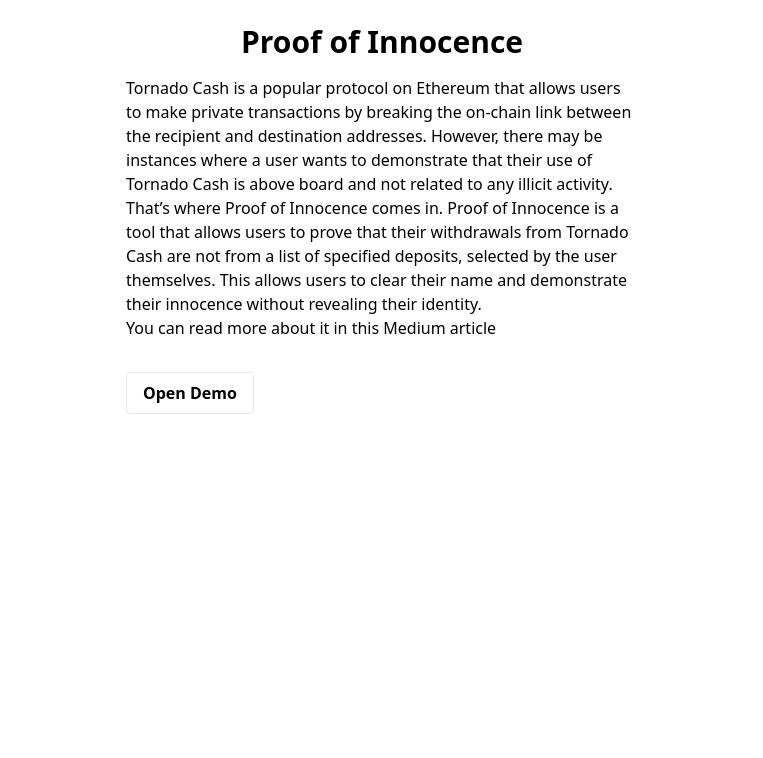
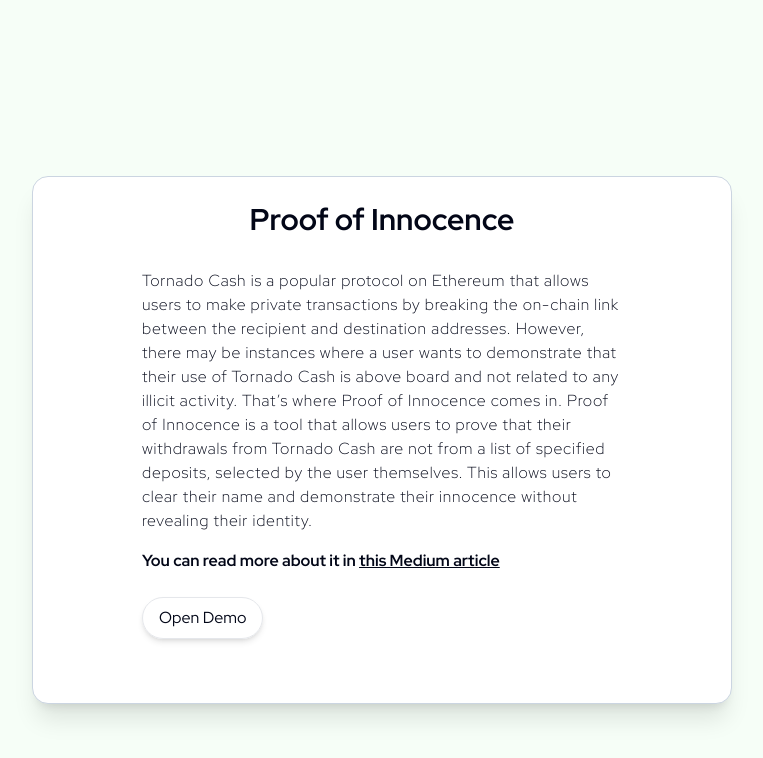
Before and after one commit to chainwayxyz/proof-of-innocence, a React (Create React App) app in the folder app/: page / in a window 1280 px wide. Shown: the top 758 px of the page, without its empty margins (258-1021 px from the left). Built offline with nearby package versions, Linux system fonts and the light colour scheme.

Commit message:
feature: demo page styling

```diff
--- a/app/src/components/Header.tsx
+++ b/app/src/components/Header.tsx
@@ -1,7 +1,9 @@
 const Header = () => {
   return (
     <header>
-      <h1 className="text-3xl font-bold mb-4 mt-6">Proof of Innocence</h1>
+      <h1 className="text-3xl font-bold mb-8 text-slate-950">
+        Proof of Innocence
+      </h1>
     </header>
   );
 };
--- a/app/src/components/Layout.tsx
+++ b/app/src/components/Layout.tsx
@@ -1,13 +1,15 @@
-import Header from './Header';
-import Footer from './Footer';
+import Header from "./Header";
+import Footer from "./Footer";
 
-const Layout = ({ children }: {children:any}) => {
+const Layout = ({ children }: { children: any }) => {
   return (
     // Make classname such that content is centered and not full width
     // Also make sure that the footer is always at the bottom of the page
-    <div className='text-center'>
-      <Header />
-      <main className='max-w-lg center mx-auto'>{children}</main>
+    <div className="text-center p-4">
+      <div className="flex flex-col justify-self align-items rounded-2xl px-4 pb-8 pt-6 mt-[40px] md:mt-[160px] bg-white shadow-xl border border-slate-300 max-w-[700px] mx-auto">
+        <Header />
+        <main className="max-w-lg center mx-auto">{children}</main>
+      </div>
       <Footer />
     </div>
   );
--- a/app/src/components/Loading.tsx
+++ b/app/src/components/Loading.tsx
@@ -1,9 +1,24 @@
-export default function Loading({progress, loadingMsg}: {progress:any, loadingMsg:string}) {
+export default function Loading({
+  progress,
+  loadingMsg,
+}: {
+  progress: any;
+  loadingMsg: string;
+}) {
   return (
     <div className="fixed top-0 left-0 right-0 bottom-0 w-full h-screen z-50 overflow-hidden bg-gray-700 opacity-75 flex flex-col items-center justify-center m-0">
-      <div className="loader ease-linear rounded-full border-4 border-t-4 border-gray-200 h-12 w-12 mb-4" style={{borderTopColor: "#3498db",WebkitAnimation:"spinner 1.5s linear infinite", animation: "spinner 1.5s linear infinite"}}></div>
-      <h2 className="text-center text-white text-xl font-semibold">Loading... {progress != 0 && Math.floor(progress) + "%"}</h2>
+      <div
+        className="loader ease-linear rounded-full border-4 border-t-4 border-gray-200 h-12 w-12 mb-4"
+        style={{
+          borderTopColor: "#3498db",
+          WebkitAnimation: "spinner 1.5s linear infinite",
+          animation: "spinner 1.5s linear infinite",
+        }}
+      ></div>
+      <h2 className="text-center text-white text-xl font-semibold">
+        Loading... {progress != 0 && Math.floor(progress) + "%"}
+      </h2>
       <p className="w-1/3 text-center text-white">{loadingMsg}</p>
     </div>
   );
-};
+}
--- a/app/src/index.css
+++ b/app/src/index.css
@@ -1,7 +1,18 @@
+@import url("https://fonts.googleapis.com/css2?family=Raleway:ital,wght@0,100;0,200;0,300;0,400;0,500;0,700;0,800;0,900;1,100;1,200;1,300;1,400;1,500;1,600;1,700;1,800;1,900&family=Red+Hat+Display:wght@300;400;500;600;700&display=swap");
+
 .loader {
   border-top-color: #3498db;
   -webkit-animation: spinner 1.5s linear infinite;
   animation: spinner 1.5s linear infinite;
+}
+
+body,
+html {
+  font-family: "Red Hat Display", sans-serif;
+}
+
+body {
+  background: #f6fef7;
 }
 
 @-webkit-keyframes spinner {
--- a/app/src/pages/Home.tsx
+++ b/app/src/pages/Home.tsx
@@ -1,9 +1,34 @@
 const Home = () => {
   return (
-    <div className="text-left ">
-    <p>Tornado Cash is a popular protocol on Ethereum that allows users to make private transactions by breaking the on-chain link between the recipient and destination addresses. However, there may be instances where a user wants to demonstrate that their use of Tornado Cash is above board and not related to any illicit activity. That’s where Proof of Innocence comes in. Proof of Innocence is a tool that allows users to prove that their withdrawals from Tornado Cash are not from a list of specified deposits, selected by the user themselves. This allows users to clear their name and demonstrate their innocence without revealing their identity.</p>
-    <p>You can read more about it in <a href="https://medium.com/@chainway_xyz/introducing-proof-of-innocence-built-on-tornado-cash-7336d185cda6" target="_blank">this Medium article</a></p>
-    <a className="inline-block font-bold px-4 py-2 border rounded my-8" href="/prove">Open Demo</a>
+    <div className="container px-4 text-slate-950 text-center md:text-left">
+      <p className="tracking-wider font-light">
+        Tornado Cash is a popular protocol on Ethereum that allows users to make
+        private transactions by breaking the on-chain link between the recipient
+        and destination addresses. However, there may be instances where a user
+        wants to demonstrate that their use of Tornado Cash is above board and
+        not related to any illicit activity. That’s where Proof of Innocence
+        comes in. Proof of Innocence is a tool that allows users to prove that
+        their withdrawals from Tornado Cash are not from a list of specified
+        deposits, selected by the user themselves. This allows users to clear
+        their name and demonstrate their innocence without revealing their
+        identity.
+      </p>
+      <p className="mt-4 font-bold">
+        You can read more about it in{" "}
+        <a
+          href="https://medium.com/@chainway_xyz/introducing-proof-of-innocence-built-on-tornado-cash-7336d185cda6"
+          target="_blank"
+          className="underline"
+        >
+          this Medium article
+        </a>
+      </p>
+      <a
+        className="inline-block font-normal border rounded-full shadow-md mb-8 mt-6 px-4 py-2 hover:bg-[#3F7474] hover:text-white hover:shadow-[#3F7474] hover:border-[#3F7474] ease-in-out duration-300"
+        href="/prove"
+      >
+        Open Demo
+      </a>
     </div>
   );
 };
```
Also changed, not shown: app/src/pages/Prove.tsx (+83 -39 lines). Lines whose indentation alone changed are shown as unchanged.
